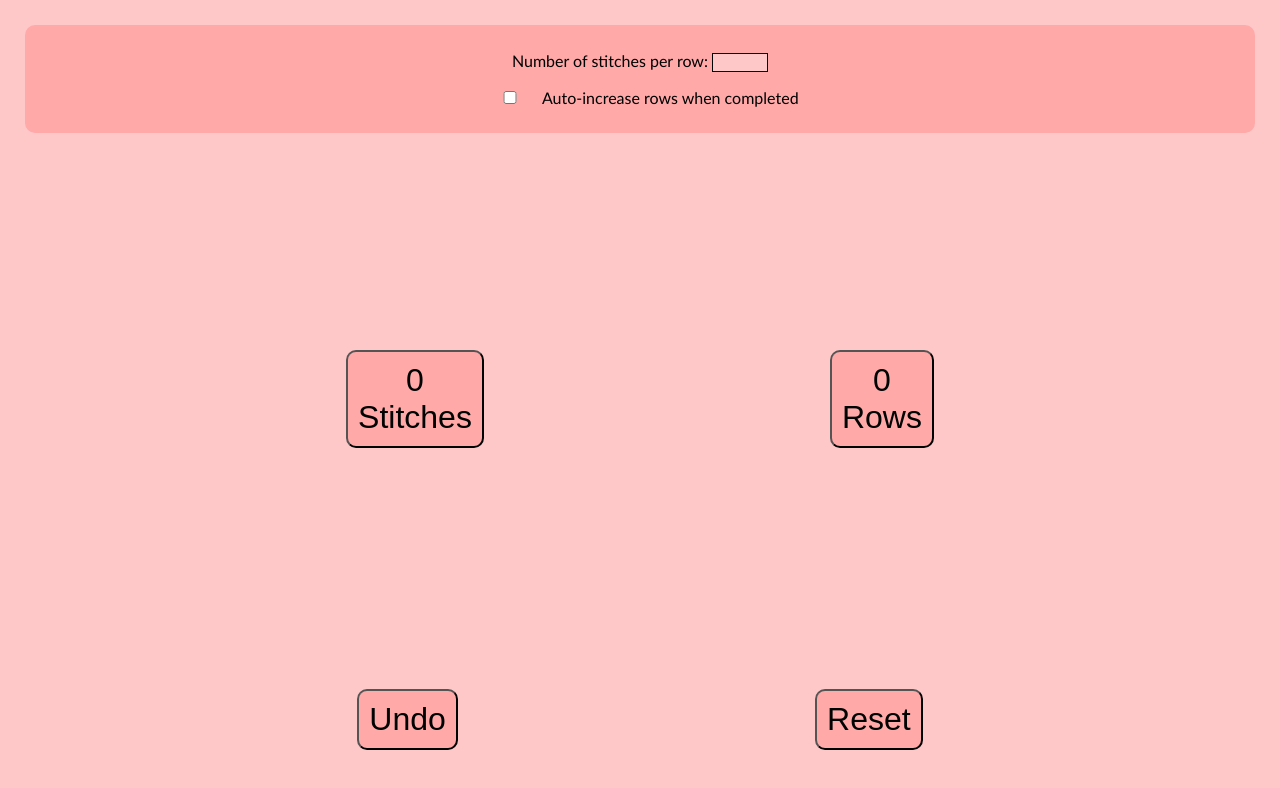
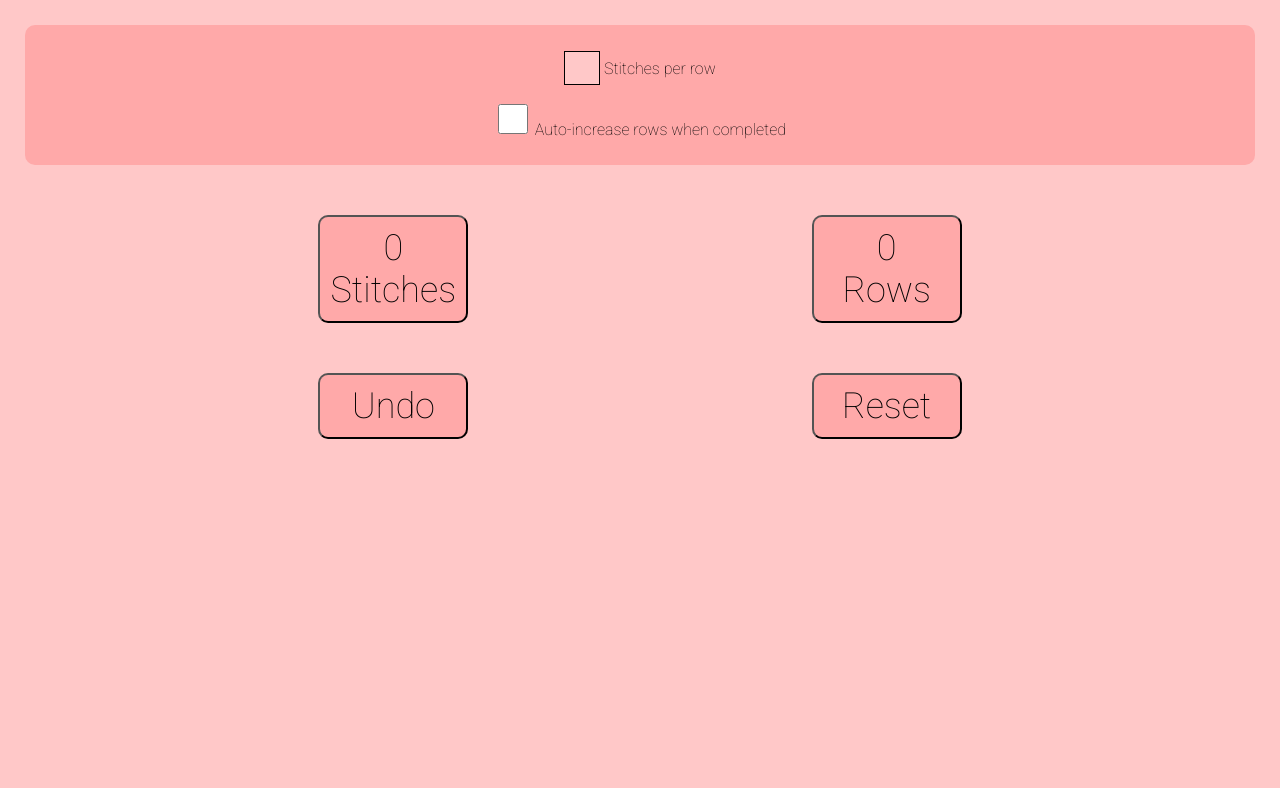
Before and after one commit to Tales-Carvalho/stitches-and-rows, a plain HTML site: page index.html in a window 1280 px wide. Drawn offline with Linux system fonts and the light colour scheme.

Commit message:
Style update - Roboto font

```diff
--- a/index.html
+++ b/index.html
@@ -6,13 +6,16 @@
     <meta name="viewport" content="width=device-width, initial-scale=1.0">
     <script src="main.js" defer></script>
     <title>Stitches and Rows</title>
+    <link rel="preconnect" href="https://fonts.googleapis.com">
+    <link rel="preconnect" href="https://fonts.gstatic.com" crossorigin>
+    <link href="https://fonts.googleapis.com/css2?family=Roboto:wght@100&display=swap" rel="stylesheet">
     <link rel="stylesheet" href="style.css">
 </head>
 <body>
     <div class="div-inputs">
         <p>
-            <label for="input-stitches">Number of stitches per row: </label>
             <input type="number" name="stitches" id="input-stitches">
+            <label for="input-stitches">Stitches per row</label>
         </p>
         <p>
             <input type="checkbox" name="autoincrease" id="input-autoincrease">
--- a/style.css
+++ b/style.css
@@ -3,9 +3,8 @@ body {
     display: flex;
     flex-direction: column;
     justify-content: space-between;
-    height: 100vh;
     margin: 0;
-    font-family: 'Gill Sans', 'Gill Sans MT', Calibri, 'Trebuchet MS', sans-serif;
+    font-family: 'Roboto', sans-serif;
 }
 
 .div-inputs {
@@ -17,30 +16,36 @@ body {
 }
 
 .div-counters {
-    margin: 25px;
+    margin: 25px 0;
     display: flex;
     justify-content: space-evenly;
     text-align: center;
 }
 
 .button-counter {
-    font-size: xx-large;
+    font-size: 36px;
     border-radius: 10px;
     background-color: rgb(255, 169, 169);
     padding: 10px;
-    margin: 25px;
+    margin: 0 25px;
+    width: 150px;
+    font-family: 'Roboto', sans-serif;
 }
 
 .div-buttons {
-    margin: 25px;
+    margin: 25px 0;
     display: flex;
     justify-content: space-evenly;
 
 }
 
+label {
+    vertical-align: middle;
+}
 
 input {
     border: 1px solid black;
-    width: 50px;
+    width: 30px;
+    height: 30px;
     background-color: rgb(255, 200, 200);
 }
```
